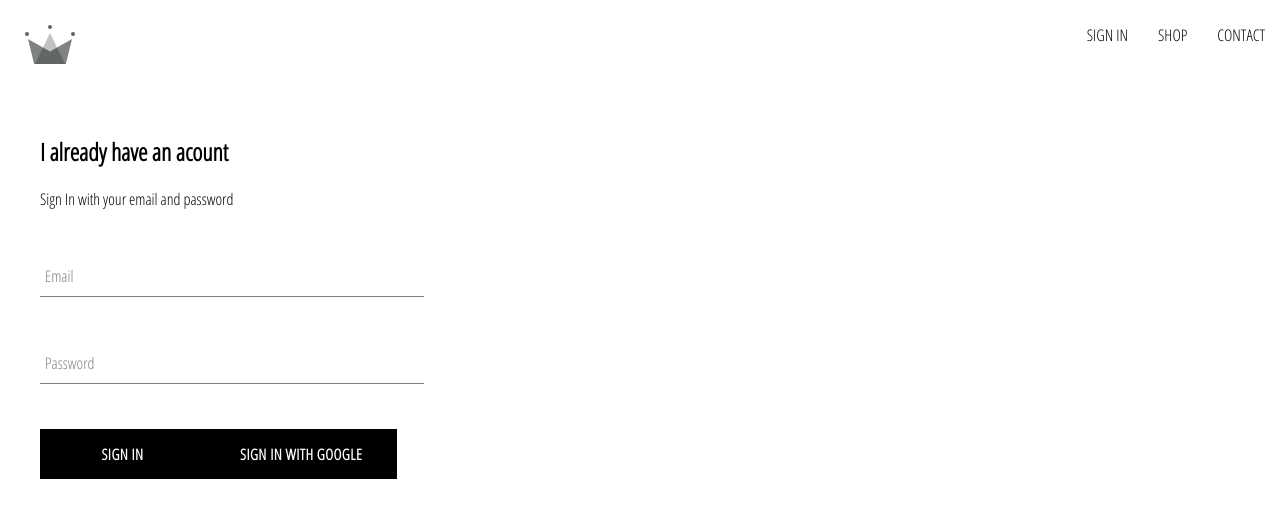
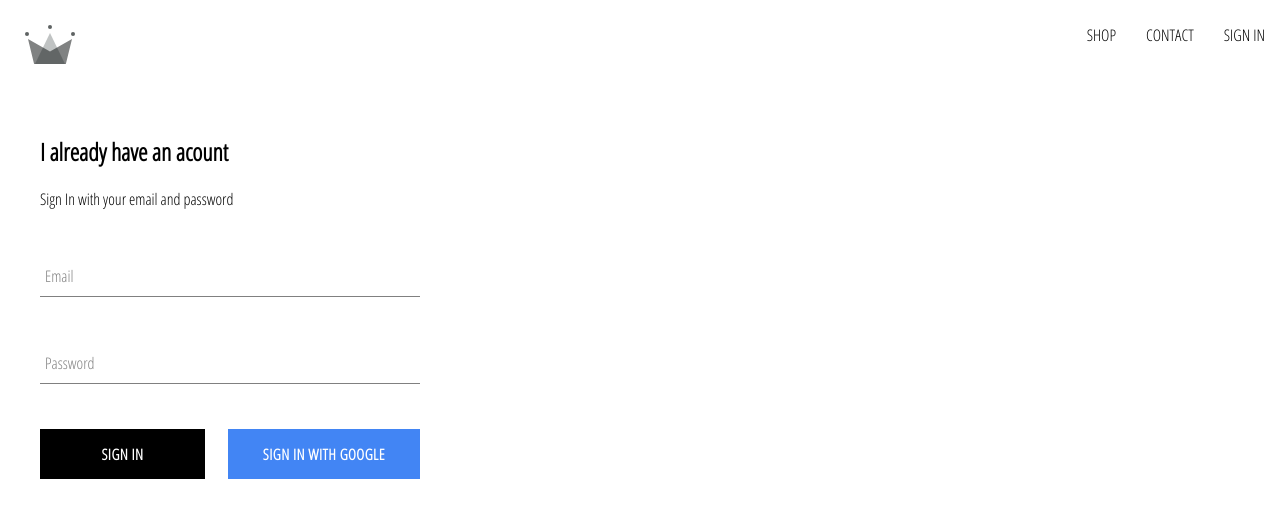
Before and after one commit to KazimierzMigdal/clothinh-shop, a React (Create React App) app: page /signin in a window 1280 px wide. Shown: the top 518 px of the page. Built offline with nearby package versions, Linux system fonts and the light colour scheme; no server answers.

Commit message:
CustomButton styles changed and SingOut function added

```diff
--- a/src/App.js
+++ b/src/App.js
@@ -7,12 +7,36 @@
 import ShopPage from './pages/shop/shop.component.js';
 import SignInAndSignUpPage from './pages/sign-in-and-sign-up/sign-in-and-sign-up.component.js';
 
+import { auth } from './firebase/firebase.utils.js';
 
 
-function App() {
+
+class App extends React.Component {
+  constructor() {
+    super();
+
+    this.state = {
+      currentUser: null
+    }
+  }
+
+  unsubscribeFromAuth = null;
+
+  componentDidMount() {
+    this.unsubscribeFromAuth = auth.onAuthStateChanged(user =>{
+      this.setState({ currentUser: user });
+    })
+  }
+
+  componentWillUnmount() {
+    this.unsubscribeFromAuth();
+  }
+
+
+  render() {
     return (
       <div>
-      <Header />
+        <Header currentUser={this.state.currentUser} />
         <Switch>
           <Route exact path='/' component={HomePage} />
           <Route exact path='/shop' component={ShopPage} />
@@ -21,5 +45,6 @@
       </div>
     );
   }
+}
 
 export default App;
--- a/src/components/custom-button/custom-button.component.js
+++ b/src/components/custom-button/custom-button.component.js
@@ -2,8 +2,8 @@
 
 import './custom-button.styles.scss';
 
-const CustomButton = ({ children, ...otherProps}) =>(
-    <button className='custom-button' {...otherProps}>
+const CustomButton = ({ children, isGoogleSignIn, ...otherProps}) =>(
+    <button className={`${isGoogleSignIn ? 'google-sign-in' : ''} custom-button`} {...otherProps}>
         {children}
     </button>
 )
--- a/src/components/custom-button/custom-button.styles.scss
+++ b/src/components/custom-button/custom-button.styles.scss
@@ -19,4 +19,14 @@
       color: black;
       border: 1px solid black;
     }
+
+    &.google-sign-in {
+        background-color: #4285f4;
+        color: white;
+
+        &:hover {
+            background-color: #357ae8;
+            border: none;
+        }
+    }
   }
--- a/src/components/header/header.component.js
+++ b/src/components/header/header.component.js
@@ -4,21 +4,30 @@
 import { ReactComponent as Logo } from '../../assets/crown.svg';
 import './header.styles.scss';
 
-const Header = () =>(
+import { auth } from '../../firebase/firebase.utils.js'
+
+const Header = ({ currentUser }) =>(
     <div className='header'>
         <Link to='/' className='logo-container'>
             <Logo className='logo' />
         </Link>
         <div className='options'>
-            <Link to='/signin' className='option'>
-                SIGN IN
-            </Link>
             <Link to='/shop' className='option'>
                 SHOP
             </Link>
             <Link to='/shop' className='option'>
                 CONTACT
             </Link>
+            {
+                currentUser ?
+                (<div className='option' onClick={()=>auth.signOut()}>
+                    SIGN OUT
+                </div>)
+                :
+                (<Link to='/signin' className='option'>
+                    SIGN IN
+                </Link>)
+            }
         </div>
     </div>
 )
--- a/src/components/header/header.styles.scss
+++ b/src/components/header/header.styles.scss
@@ -20,6 +20,7 @@
 
       .option {
         padding: 10px 15px;
+        cursor: pointer;
       }
     }
   }
--- a/src/components/sign-in/sign-in.component.js
+++ b/src/components/sign-in/sign-in.component.js
@@ -49,8 +49,10 @@
                         handleChange={this.handleChange}
                         label='Password'
                     />
-                    <CustomButton type='submit'>Sign In</CustomButton>
-                    <CustomButton onClick={signInWithGoogle}>Sign In with Google</CustomButton>
+                    <div className='buttons'>
+                        <CustomButton type='submit'>Sign In</CustomButton>
+                        <CustomButton onClick={signInWithGoogle} isGoogleSignIn>Sign In with Google</CustomButton>
+                    </div>
                 </form>
             </div>
         )
--- a/src/components/sign-in/sign-in.styles.scss
+++ b/src/components/sign-in/sign-in.styles.scss
@@ -1,9 +1,14 @@
 .sign-in{
-    width: 30vw;
+    width: 380px;
     display: flex;
     flex-direction: column;
 
     .title {
         margin: 10px 0;
     }
+
+    .buttons{
+        display: flex;
+        justify-content: space-between;
+    }
 }
```
Lines whose indentation alone changed are shown as unchanged.
